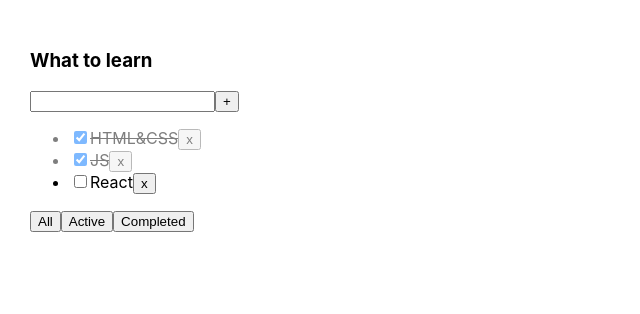
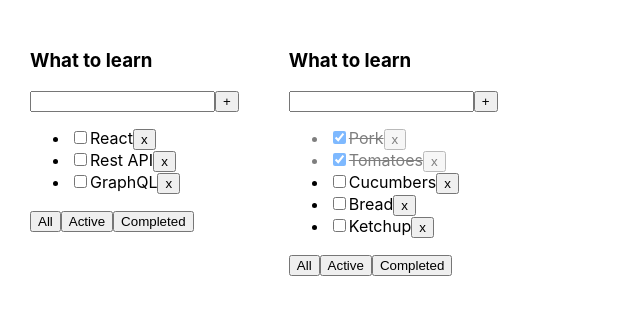
Before and after one commit to vituchini/trello, a React (Create React App) app: page / in a window 1280 px wide. Shown: the top 314 px of the page, without its empty margins (0-640 px from the left). Built offline with nearby package versions, Linux system fonts and the light colour scheme.

Commit message:
feat: add two todolists

```diff
--- a/src/App.tsx
+++ b/src/App.tsx
@@ -5,58 +5,83 @@
 
 export type FilterValuesType = 'all' | 'active' | 'completed'
 
+export type TodolistsType = {
+    id: string
+    title: string
+    filter: FilterValuesType
+}
+
 function App() {
+    let todolistID1 = v1();
+    let todolistID2 = v1();
 
-    let [tasks, setTasks] = useState([
-        {id: v1(), name: 'HTML&CSS', isDone: true},
-        {id: v1(), name: 'JS', isDone: true},
-        {id: v1(), name: 'React', isDone: false},
+    let [todolists, setTodolists] = useState<Array<TodolistsType>>([
+        {id: todolistID1, title: 'What to learn', filter: 'active'},
+        {id: todolistID2, title: 'What to buy', filter: 'all'},
     ])
 
-    let [filter, setFilter] = useState<FilterValuesType>('all')
-
-    let tasksForTodolist = tasks
-
-    if (filter === 'active') {
-        tasksForTodolist = tasks.filter(t => !t.isDone)
-    }
-
-    if (filter === 'completed') {
-        tasksForTodolist = tasks.filter(t => t.isDone)
-    }
+    let [tasks, setTasks] = useState({
+        [todolistID1]: [
+            {id: v1(), title: 'HTML&CSS', isDone: true},
+            {id: v1(), title: 'JS', isDone: true},
+            {id: v1(), title: 'React', isDone: false},
+            {id: v1(), title: 'Rest API', isDone: false},
+            {id: v1(), title: 'GraphQL', isDone: false},
+        ],
+        [todolistID2]: [
+            {id: v1(), title: 'Pork', isDone: true},
+            {id: v1(), title: 'Tomatoes', isDone: true},
+            {id: v1(), title: 'Сucumbers', isDone: false},
+            {id: v1(), title: 'Bread', isDone: false},
+            {id: v1(), title: 'Ketchup', isDone: false},
+        ]
+    });
 
     function removeTask(id: string) {
-        let filteredTasks = tasks.filter(t => t.id !== id)
-        setTasks(filteredTasks)
+        // let filteredTasks = tasks.filter(t => t.id !== id)
+        // setTasks(filteredTasks)
     }
 
     function changeFilter(value: FilterValuesType) {
-        setFilter(value)
+        // setFilter(value)
     }
 
     function addTask(title: string) {
-        let task = {id: v1(), name: title, isDone: false};
-        let newTasks = [task, ...tasks];
-        setTasks(newTasks);
+        // let task = {id: v1(), name: title, isDone: false};
+        // let newTasks = [task, ...tasks];
+        // setTasks(newTasks);
     }
 
-    function changeStatus (tId: string, taskIsDone: boolean) {
-        let task = tasks.find(t=> t.id === tId)
-        if (task) {
-            task.isDone = taskIsDone
-            setTasks([...tasks])
-        }
+    const changeStatus = (tId: string, taskIsDone: boolean) => {
+        // setTasks(tasks.map(t => t.id === tId ? {...t, isDone: taskIsDone} : t))
     }
 
     return (
         <div className="App">
-            <Todolist tasks={tasksForTodolist}
-                      removeTask={removeTask}
-                      changeFilter={changeFilter}
-                      addTask={addTask}
-                      changeStatus={changeStatus}
-            />
+            {todolists.map((tl) => {
+                let tasksForTodolist = tasks[tl.id]
+                if (tl.filter === 'active') {
+                    tasksForTodolist = tasks[tl.id].filter(t => !t.isDone)
+                }
 
+                if (tl.filter === 'completed') {
+                    tasksForTodolist = tasks[tl.id].filter(t => t.isDone)
+                }
+
+                return (
+                    <Todolist
+                        key={tl.id}
+                        todolistID={tl.id}
+                        title={tl.title}
+                        tasks={tasksForTodolist}
+                        removeTask={removeTask}
+                        changeFilter={changeFilter}
+                        addTask={addTask}
+                        changeStatus={changeStatus}
+                        filter={tl.filter}
+                    />
+                )
+            })}
         </div>
     );
 }
--- a/src/Todolist.tsx
+++ b/src/Todolist.tsx
@@ -5,11 +5,13 @@
 
 type TasksType = {
     id: string
-    name: string
+    title: string
     isDone: boolean
 }
 
 type PropsType = {
+    todolistID: string
+    title: string
     tasks: Array<TasksType>
     removeTask: (id: string) => void
     changeFilter: (value: FilterValuesType) => void
@@ -66,7 +68,7 @@
                                            props.changeStatus(t.id, e.currentTarget.checked)
                                        }}
                                 />
-                                <span>{t.name}</span>
+                                <span>{t.title}</span>
                                 <Button name={'x'} callback={() => removeTaskHandler(t.id)}/>
                             </li>
                         )
```
